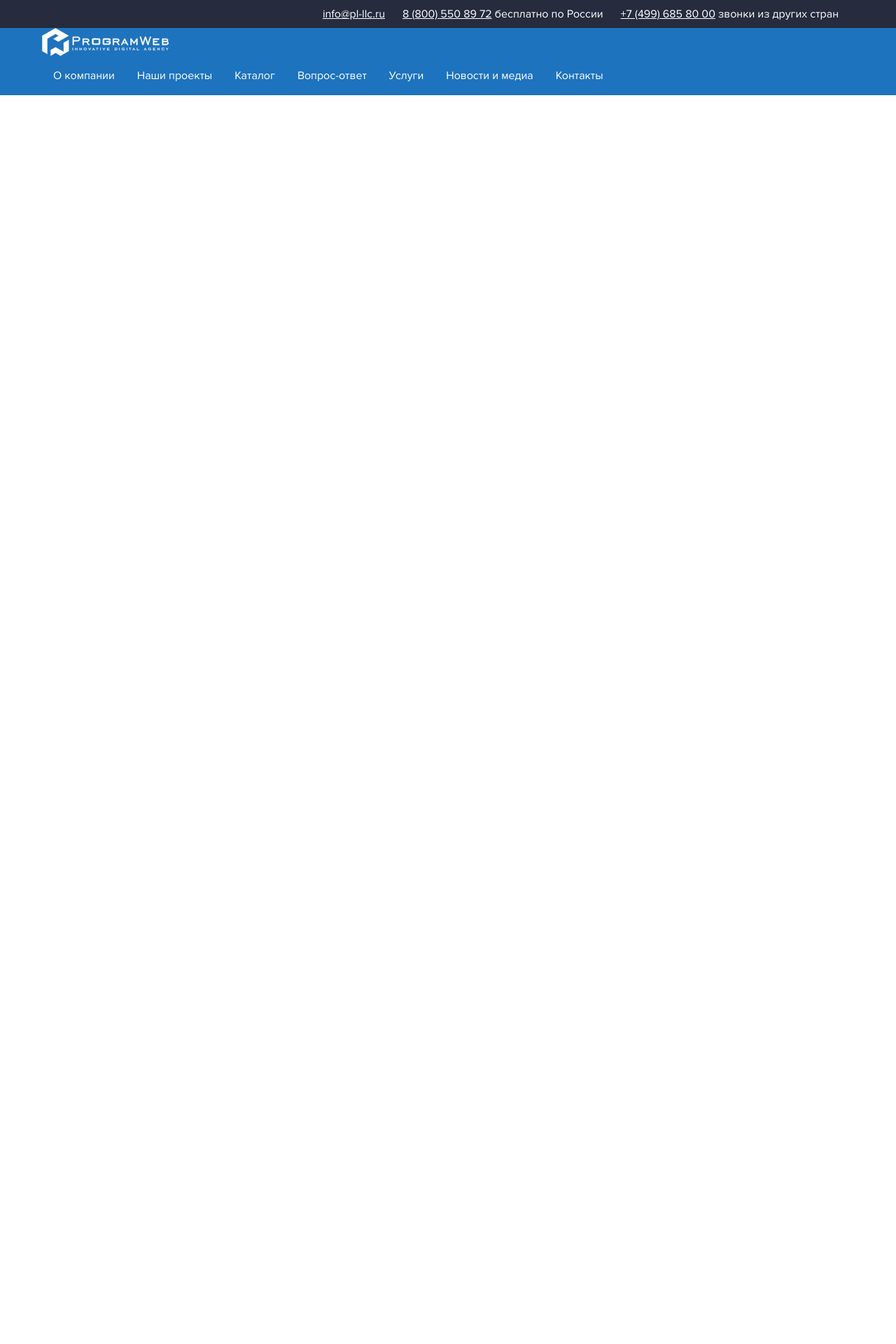
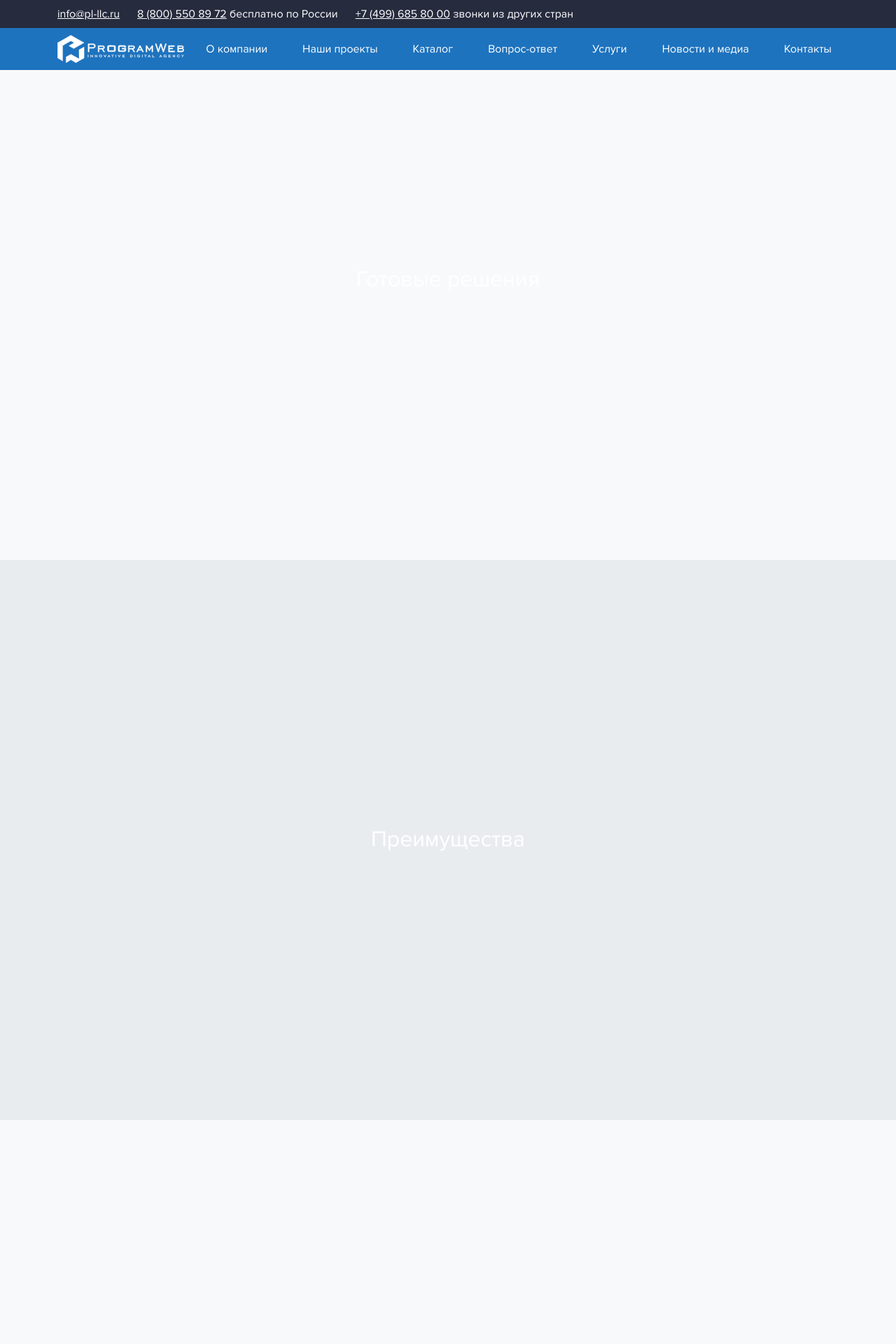
Before and after one commit to auazze/WORK, a PHP site: page / in a window 1280 px wide. Shown: the top 1920 px of the page at 70% size. Before the commit the page ends 136 px from the top, so only its background shows below. Run offline with PHP 8.4, Linux system fonts and the light colour scheme.

Commit message:
Fourth day at home

```diff
--- a/assets/styles/style.css
+++ b/assets/styles/style.css
@@ -23,39 +23,41 @@
     --secondary-color: #262b3e;
     --primary-font: "PNR";
     --primary-font-color: #fff;
+    --hover-color: rgba(255,255,255,.7);
+    --transition: all 0.3s ease;
 }
 
 @font-face {
     font-family: 'PNR';
-    src: url(assets/fonts/ProximaNova/ProximaNovaRegular.woff) format('woff');
+    src: url(../fonts/ProximaNova/ProximaNovaRegular.woff) format('woff');
     font-weight: normal;
     font-display: swap;
 }
 
 @font-face {
     font-family: 'PNR';
-    src: url(assets/fonts/ProximaNova/ProximaNovaBold.woff) format('woff');
+    src: url(../fonts/ProximaNova/ProximaNovaBold.woff) format('woff');
     font-weight: 700;
     font-display: swap;
 }
 
 @font-face {
     font-family: 'PNR';
-    src: url(assets/fonts/ProximaNova/ProximaNovaExtrabld.woff) format('woff');
+    src: url(../fonts/ProximaNova/ProximaNovaExtrabld.woff) format('woff');
     font-weight: 800;
     font-display: swap;
 }
 
 @font-face {
     font-family: 'PNR';
-    src: url(assets/fonts/ProximaNova/ProximaNova-Semibold.woff) format('woff');
+    src: url(../fonts/ProximaNova/ProximaNova-Semibold.woff) format('woff');
     font-weight: 500;
     font-display: swap;
 }
 
 @font-face {
     font-family: 'PNR';
-    src: url(assets/fonts/ProximaNova/ProximaNovaLight.woff) format('woff');
+    src: url(../fonts/ProximaNova/ProximaNovaLight.woff) format('woff');
     font-weight: 300;
     font-display: swap;
 }
@@ -70,8 +72,38 @@ body {
     height: 40px;
     align-items: center;
     display: flex;
+    position: fixed;
+    top: 0;
+    left: 0;
+    right: 0;
+    transition: var(--transition);
 }
 
+#topbar.hidden {
+    transform: translateY(-100%);
+}
+
+.topbar__widget {
+    list-style: none;
+    display: flex;
+    align-items: center;
+    justify-content: flex-start;
+    gap: 25px;
+    width: 100%;
+    margin: 0;
+    padding: 0;
+}
+
+.topbar__widget a {
+    color: var(--primary-font-color);
+    transition: var(--transition);
+}
+
+.topbar__widget a:hover,
+.topbar__widget a:focus,
+.topbar__widget a:active {
+    color: var(--hover-color);
+}
 
 #header {
     background-color: var(--primary-color);
@@ -80,47 +112,38 @@ body {
     display: flex;
     justify-content: space-between;
     position: fixed;
+    min-height: 60px;
+    width: 100%;
+    z-index: 1000;
+    transition: var(--transition);
+}
+
+#header.scrolled {
+    top: 0;
+    opacity: 0.85;
 }
 
 #header .container {
-    height: 100%;
-    max-width: 1200px;
-    margin: 0 auto;
-    padding: 0 20px;
+    align-items: center;
+    display: flex;
+    justify-content: space-between;
+    width: 100%;
 }
 
-a, span {
-    color: var(--primary-font-color);
+.logo {
+    display: flex;
+    align-items: center;
+    height: 40px;
 }
 
 .logo a {
     color: var(--primary-font-color);
+    text-decoration: none;
 }
 
 .logo img {
-    max-height: 40px;
-    position: relative;
-    z-index: 2;
-}
-
-.topbar__widget {
-    list-style: none;
-    display: flex;
-    align-items: center;
-    justify-content: flex-end;
-    gap: 25px;
-    width: 100%;
-    margin: 0;
-    padding: 0;
-}
-
-.topbar__widget a {
-    color: var(--primary-font-color);
-}
-
-.navbar {
-    display: flex;
-    align-items: center;
+    height: 40px;
+    width: auto;
 }
 
 .navbar ul {
@@ -129,4 +152,33 @@ a, span {
     align-items: center;
     margin: 0;
     padding: 0;
+    gap: 30px;
 }
+
+.navbar a {
+    color: var(--primary-font-color);
+    text-decoration: none;
+    font-size: 16px;
+    transition: var(--transition);
+    padding: 5px 10px;
+}
+
+.navbar a:hover,
+.navbar a:focus,
+.navbar a:active {
+    color: var(--hover-color);
+}
+
+.demo-section {
+    height: 100vh;
+    display: flex;
+    align-items: center;
+    justify-content: center;
+    font-size: 2rem;
+}
+
+#about { background-color: #f8f9fa; }
+#advantages { background-color: #e9ecef; }
+#faq { background-color: #f8f9fa; }
+#contacts { background-color: #e9ecef; }
+#footer { background-color: #333; color: white; }
--- a/index.html
+++ b/index.html
@@ -25,7 +25,7 @@
     <link href="assets/styles/style.css" rel="stylesheet">
 </head>
 <body class="theme-schema">
-<section class="d-flex align-items-center fixed-top d-none d-sm-none d-md-flex" id="topbar">
+<section id="topbar">
     <div class="container">
         <div class="row">
             <nav>
@@ -45,9 +45,9 @@
     </div>
 </section>
 
-<header class="fixed-top d-flex align-items-center" id="header">
+<header id="header">
     <div class="container justify-content-between">
-        <div class="logo me-auto">
+        <div class="logo">
             <a href="/" title="">
                 <img alt="" class="img-fluid" src="assets/images/programweblogo.svg">
             </a>
@@ -86,5 +86,25 @@
         <div>Форма обратной связи (Footer)</div>
     </section>
 </main>
+
+<script>
+    document.addEventListener('DOMContentLoaded', function () {
+        const topbar = document.getElementById('topbar');
+        const header = document.getElementById('header');
+
+        window.addEventListener('scroll', function () {
+            const scrollTop = window.pageYOffset || document.documentElement.scrollTop;
+
+            if (scrollTop > 40) {
+                topbar.classList.add('hidden');
+                header.classList.add('scrolled');
+            } else {
+                topbar.classList.remove('hidden');
+                header.classList.remove('scrolled');
+            }
+        });
+    });
+</script>
+
 </body>
 </html>
```
